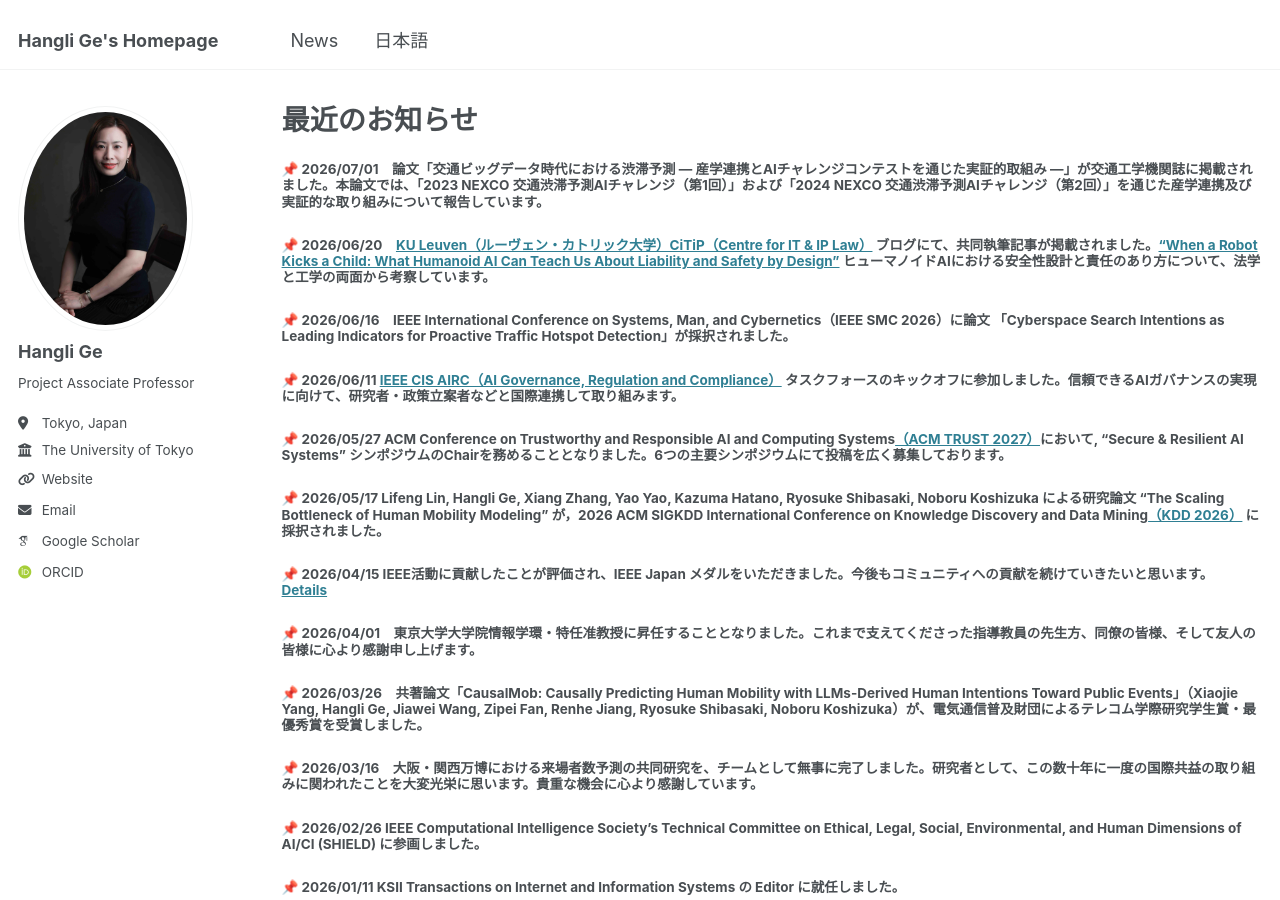
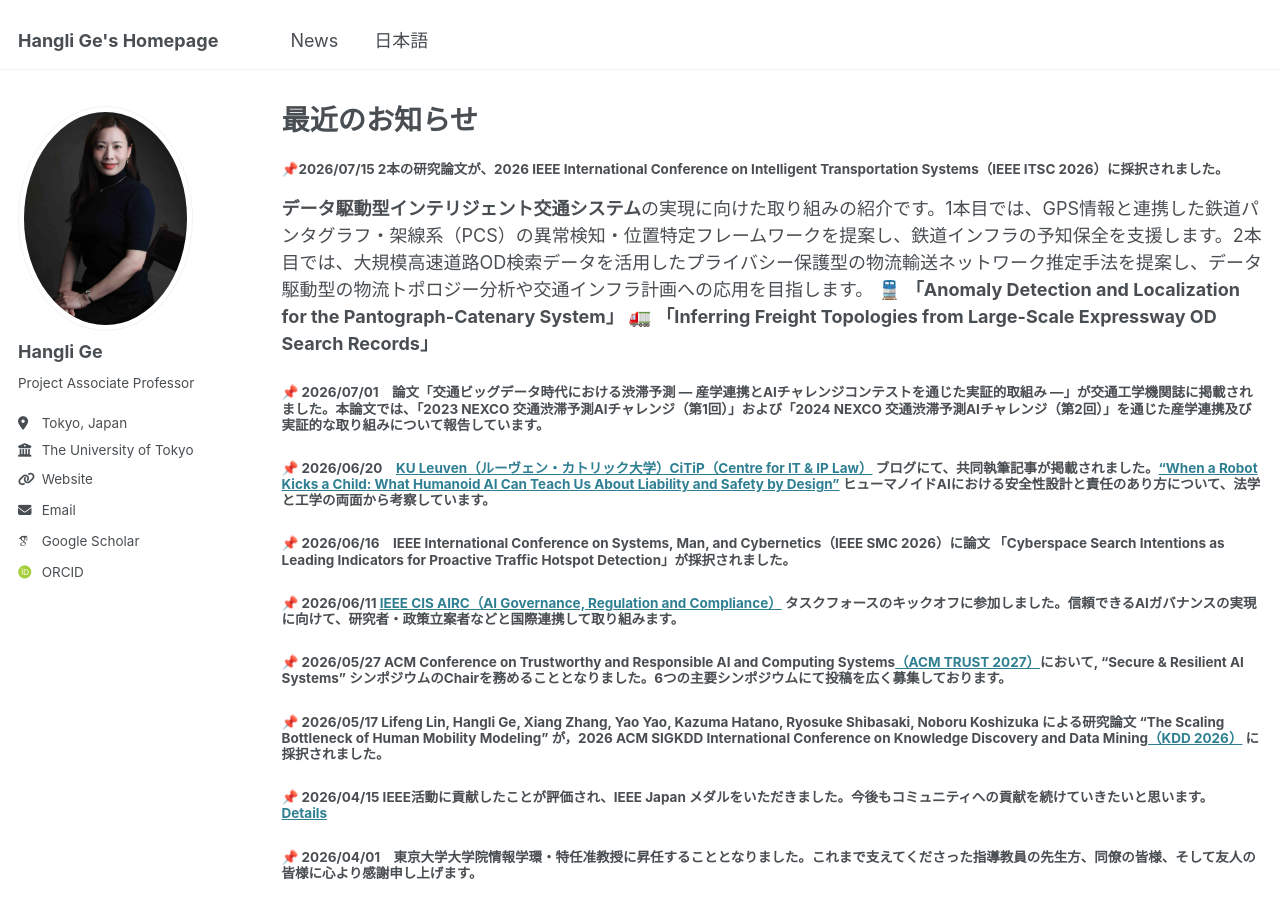
Before and after one commit to christie888/christie888.github.io, a Jekyll site: the page built from _pages/post_jp.md, in a window 1280 px wide and 900 px high. Built offline with Jekyll 4.4.1, drawn with Linux system fonts in a browser that asks for light colours; some web fonts are replaced.

Commit message:
Update post_jp.md

```diff
--- a/_pages/post_jp.md
+++ b/_pages/post_jp.md
@@ -3,6 +3,12 @@ layout: archive
 title: "最近のお知らせ"
 permalink: post_jp/
 ---
+
+
+##### 📌2026/07/15 2本の研究論文が、2026 IEEE International Conference on Intelligent Transportation Systems（IEEE ITSC 2026）に採択されました。
+**データ駆動型インテリジェント交通システム**の実現に向けた取り組みの紹介です。1本目では、GPS情報と連携した鉄道パンタグラフ・架線系（PCS）の異常検知・位置特定フレームワークを提案し、鉄道インフラの予知保全を支援します。2本目では、大規模高速道路OD検索データを活用したプライバシー保護型の物流輸送ネットワーク推定手法を提案し、データ駆動型の物流トポロジー分析や交通インフラ計画への応用を目指します。
+🚆 **「Anomaly Detection and Localization for the Pantograph-Catenary System」**
+🚛 **「Inferring Freight Topologies from Large-Scale Expressway OD Search Records」**
 
 
 ##### 📌 2026/07/01　論文「交通ビッグデータ時代における渋滞予測 ― 産学連携とAIチャレンジコンテストを通じた実証的取組み ―」が交通工学機関誌に掲載されました。本論文では、「2023 NEXCO 交通渋滞予測AIチャレンジ（第1回）」および「2024 NEXCO 交通渋滞予測AIチャレンジ（第2回）」を通じた産学連携及び実証的な取り組みについて報告しています。
```
